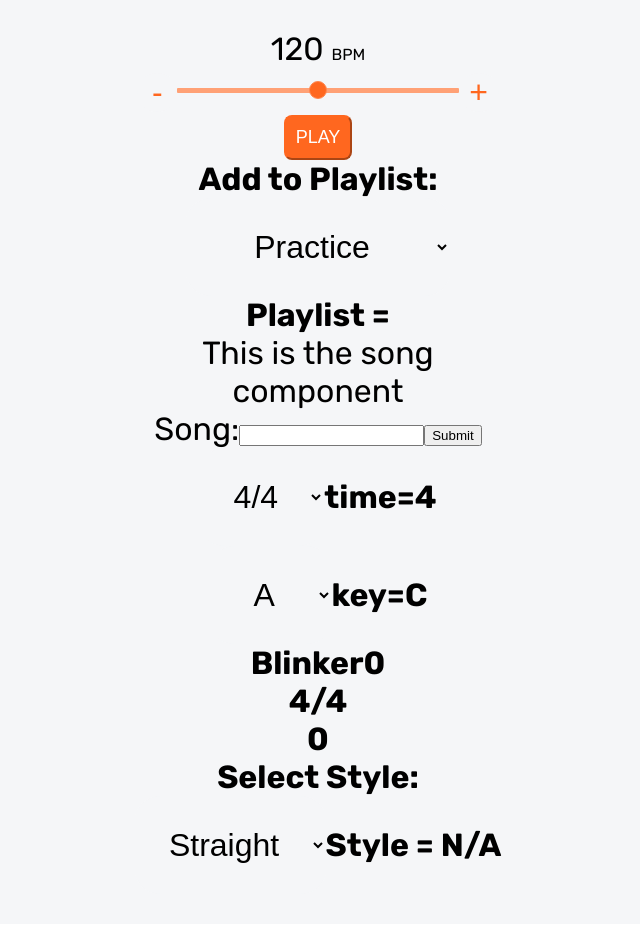
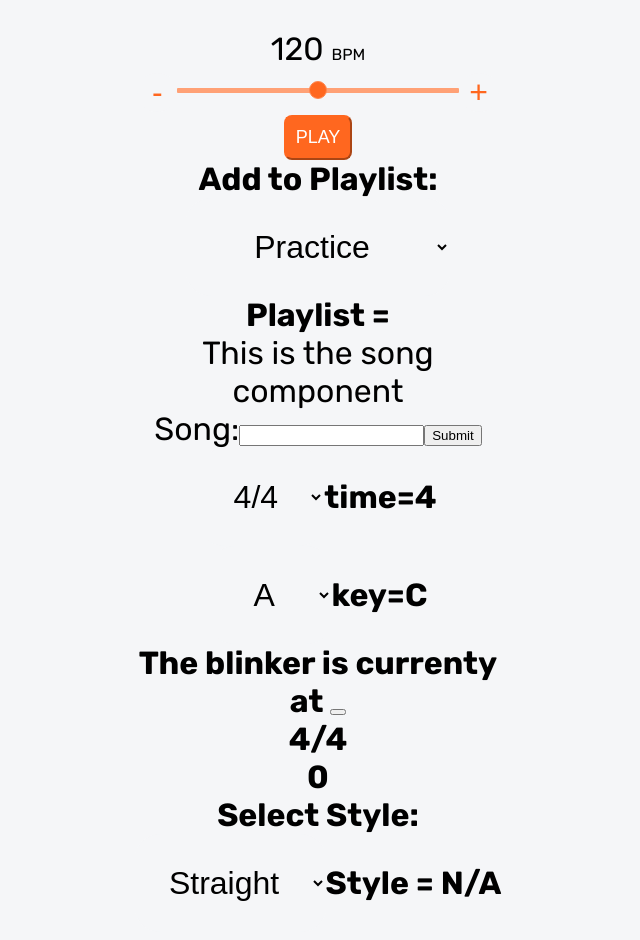
Before and after one commit to MichaelAbe/flowy, a React (Create React App) app: page / in a window 1280 px wide. Shown: the top 940 px of the page, without its empty margins (322-962 px from the left). Built offline with nearby package versions, Linux system fonts and the light colour scheme; a web font is replaced by a local one.

Commit message:
basic basic blink counter set up

```diff
--- a/src/Components/Blinker.js
+++ b/src/Components/Blinker.js
@@ -3,7 +3,7 @@ import { useState } from 'react'
 
 export default function Blinker() {
 
-    const [blink, useBlink] = useState(false)
+    const [blink, setBlink] = useState(false)
     const [counter, useCounter] = useState(0)
 
     const blinking = () => {
@@ -13,8 +13,10 @@ export default function Blinker() {
 
 
         <div className='blinker'>
-            Blinker
-            {counter}
+            The blinker is currenty at {blink}
+            <button onClick={() => setBlink(blink + 1)}>
+
+            </button>
         </div>
     )
 }
```
